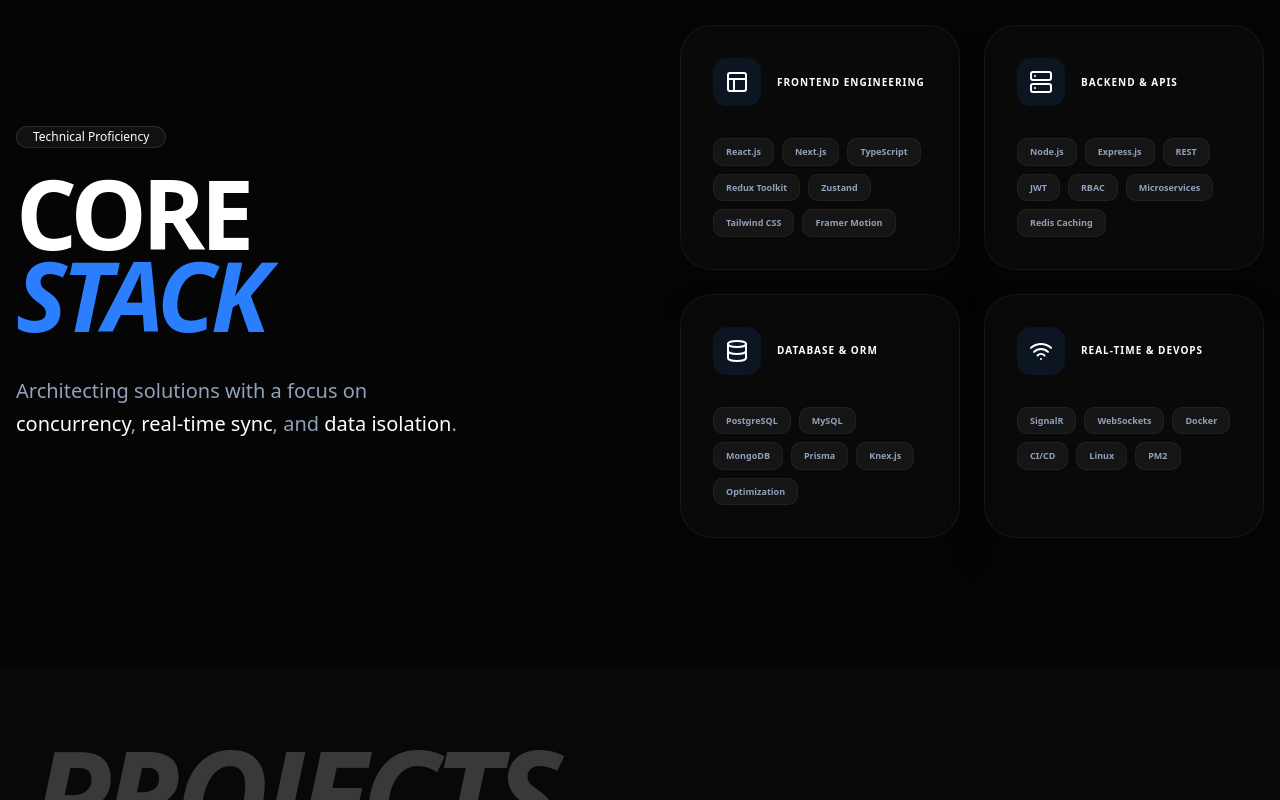
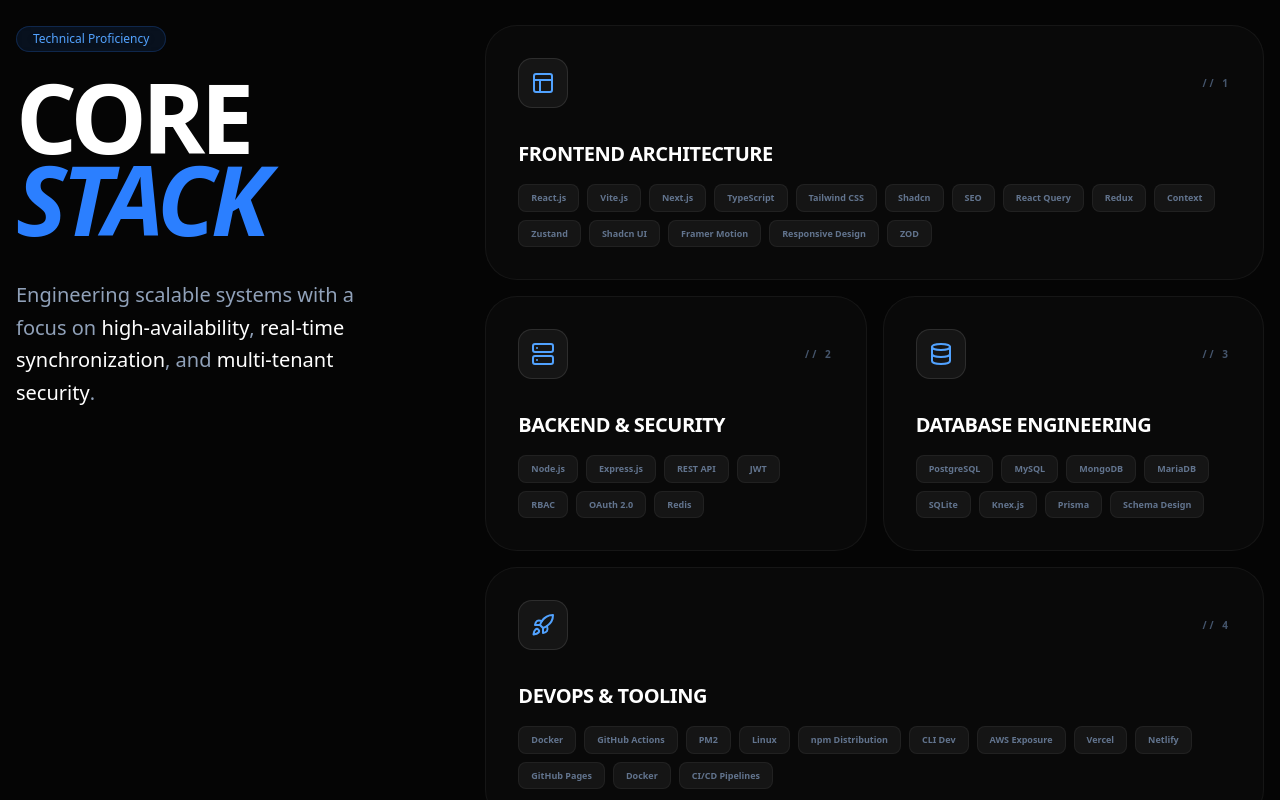
Before and after one commit to SuryaSankar99/ssurya-portfolio, a React (Vite) app: page / in a window 1280 px wide. Shown: the part 1440-2240 px from the top of the page. Built offline with nearby package versions, Linux system fonts and the light colour scheme.

Commit message:
refactor: update skill categories and enhance layout in portfolio

```diff
--- a/src/App.tsx
+++ b/src/App.tsx
@@ -19,10 +19,48 @@
 import { useEffect, useState } from "react";
 
 const skillCategories = [
-  { name: "Frontend Engineering", skills: ["React.js", "Next.js", "TypeScript", "Redux Toolkit", "Zustand", "Tailwind CSS", "Framer Motion"], icon: <Layout className="text-white" /> },
-  { name: "Backend & APIs", skills: ["Node.js", "Express.js", "REST", "JWT", "RBAC", "Microservices", "Redis Caching"], icon: <Server className="text-white" /> },
-  { name: "Database & ORM", skills: ["PostgreSQL", "MySQL", "MongoDB", "Prisma", "Knex.js", "Optimization"], icon: <Database className="text-white" /> },
-  { name: "Real-Time & DevOps", skills: ["SignalR", "WebSockets", "Docker", "CI/CD", "Linux", "PM2"], icon: <Wifi className="text-white" /> },
+  {
+    name: "Frontend Architecture",
+    skills: ["React.js", "Vite.js", "Next.js", "TypeScript", "Tailwind CSS", "Shadcn", "SEO", "React Query", "Redux", "Context", "Zustand", "Shadcn UI", "Framer Motion", "Responsive Design", "ZOD"],
+    icon: <Layout />,
+    span: "md:col-span-2",
+    description: "Building SEO-optimized, responsive interfaces with complex state management."
+  },
+  {
+    name: "Backend & Security",
+    skills: ["Node.js", "Express.js", "REST API", "JWT", "RBAC", "OAuth 2.0", "Redis"],
+    icon: <Server />,
+    span: "md:col-span-1",
+    description: "Secure, scalable API design with pattern-based architecture."
+  },
+  {
+    name: "Database Engineering",
+    skills: ["PostgreSQL", "MySQL", "MongoDB", "MariaDB", "SQLite", "Knex.js", "Prisma", "Schema Design"],
+    icon: <Database />,
+    span: "md:col-span-1",
+    description: "Specialized in database-per-tenant isolation and query optimization."
+  },
+    {
+    name: "DevOps & Tooling",
+    skills: ["Docker", "GitHub Actions", "PM2", "Linux", "npm Distribution", "CLI Dev", "AWS Exposure", "Vercel", "Netlify", "GitHub Pages", "Docker", "CI/CD Pipelines"],
+    icon: <Rocket />,
+    span: "md:col-span-2",
+    description: "Automating deployments and publishing open-source packages."
+  },
+  {
+    name: "Real-Time Systems",
+    skills: ["SignalR", "WebSockets", "Event-Driven Mail", "Streaming SDKs", "Concurreny", "Streaming"],
+    icon: <Wifi />,
+    span: "md:col-span-1",
+    description: "Handled 1,000+ concurrent users for chat and live IPTV synchronization."
+  },
+  {
+    name: "Architecture & QA",
+    skills: ["Microservices", "System Design", "Unit Testing (Jest)", "API Testing", "Agile", ],
+    icon: <Cpu />,
+    span: "md:col-span-1",
+    description: "End-to-end validation and modular service orchestration."
+  }
 ];
 
 const projects = [
@@ -30,7 +68,7 @@
     title: "Magma CMS",
     type: "Headless Platform",
     desc: "Multi-tenant headless CMS with database-per-tenant isolation, dynamic RBAC, and event-driven email workflows.",
-    tags: ["Next.js", "Node.js", "PostgreSQL", "Knex"],
+    tags: ["Next.js", "Node.js", "PostgreSQL", "Vercel"],
     color: "from-blue-600/20 to-cyan-600/20",
     accent: "bg-cyan-500",
     link: "https://magmacms.vercel.app/projects"
@@ -196,37 +234,74 @@
       </section>
 
       <section className="container mx-auto px-4 py-32 border-t border-white/5" id="corestack">
-        <div className="max-w-7xl mx-auto grid grid-cols-1 lg:grid-cols-2 gap-20 items-center">
-          <div>
-            <Badge className="bg-white/5 text-white border-white/10 mb-6 rounded-full px-4">Technical Proficiency</Badge>
+        <div className="max-w-7xl mx-auto flex flex-col lg:flex-row gap-20">
+          {/* Left Side: Sticky Header */}
+          <div className="lg:w-1/3 lg:sticky lg:top-32 h-fit">
+            <Badge className="bg-blue-500/10 text-blue-400 border-blue-500/20 mb-6 rounded-full px-4 py-1 backdrop-blur-md">
+              Technical Proficiency
+            </Badge>
             <h2 className="text-6xl md:text-8xl font-black tracking-tighter mb-10 leading-[0.85]">
               CORE <br /><span className="text-blue-500 italic">STACK</span>
             </h2>
-            <p className="text-slate-400 text-xl max-w-md font-light leading-relaxed">
-              Architecting solutions with a focus on <span className="text-white">concurrency</span>, <span className="text-white">real-time sync</span>, and <span className="text-white">data isolation</span>.
+            <p className="text-slate-400 text-xl font-light leading-relaxed">
+              Engineering scalable systems with a focus on <span className="text-white font-medium">high-availability</span>,
+              <span className="text-white font-medium"> real-time synchronization</span>, and
+              <span className="text-white font-medium"> multi-tenant security</span>.
             </p>
           </div>
-          <div className="grid grid-cols-1 sm:grid-cols-2 gap-6">
+
+          {/* Right Side: Bento Grid */}
+          <motion.div
+            initial="hidden"
+            whileInView="show"
+            viewport={{ once: true, margin: "-100px" }}
+            variants={{
+              hidden: { opacity: 0 },
+              show: { opacity: 1, transition: { staggerChildren: 0.1 } }
+            }}
+            className="lg:w-2/3 grid grid-cols-1 md:grid-cols-2 lg:grid-cols-2 gap-4"
+          >
             {skillCategories.map((cat, i) => (
               <motion.div
                 key={i}
-                whileHover={{ scale: 1.02 }}
-                className="p-8 rounded-[2rem] bg-white/2 border border-white/5 hover:border-blue-500/50 transition-all group shadow-2xl"
+                variants={{
+                  hidden: { y: 20, opacity: 0 },
+                  show: { y: 0, opacity: 1 }
+                }}
+                className={`group relative p-8 rounded-[2rem] bg-white/2 border border-white/5 hover:border-blue-500/50 transition-all duration-500 overflow-hidden ${cat.span}`}
               >
-                <div className="flex items-center gap-4 mb-8">
-                  <div className="p-3 rounded-xl bg-blue-500/10 text-blue-500">{cat.icon}</div>
-                  <span className="font-black text-[10px] uppercase tracking-widest">{cat.name}</span>
-                </div>
-                <div className="flex flex-wrap gap-2">
-                  {cat.skills.map(s => (
-                    <span key={s} className="text-[9px] font-bold px-3 py-1.5 bg-white/5 rounded-lg text-slate-400 border border-white/5 group-hover:border-white/10 transition-colors">
-                      {s}
-                    </span>
-                  ))}
+                <div className="absolute inset-0 bg-linear-to-br from-blue-500/20 via-transparent to-purple-500/20 opacity-0 group-hover:opacity-100 transition-opacity duration-500" />
+
+                <div className="relative z-10 h-full flex flex-col justify-between">
+                  <div>
+                    <div className="flex items-center justify-between mb-8">
+                      <div className="p-3 rounded-xl bg-white/5 border border-white/10 text-blue-400 group-hover:scale-110 group-hover:bg-blue-500 group-hover:text-white transition-all duration-500">
+                        {cat.icon}
+                      </div>
+                      <span className="text-[10px] font-black uppercase tracking-[0.3em] text-slate-600">
+                  // {i + 1}
+                      </span>
+                    </div>
+
+                    <h3 className="text-xl font-bold uppercase tracking-tight mb-4 group-hover:text-blue-400 transition-colors">
+                      {cat.name}
+                    </h3>
+                  </div>
+
+                  <div className="flex flex-wrap gap-2 mt-auto">
+                    {cat.skills.map((s) => (
+                      <span
+                        key={s}
+                        className="text-[9px] font-bold px-3 py-1.5 bg-white/5 rounded-md text-slate-500 border border-white/5 group-hover:border-blue-500/20 group-hover:text-slate-300 transition-all"
+                      >
+                        {s}
+                      </span>
+                    ))}
+                  </div>
                 </div>
               </motion.div>
             ))}
-          </div>
+          </motion.div>
         </div>
       </section>
 
@@ -294,7 +369,7 @@
               company="Pranati Technologies"
               date="2025 - PRESENT"
               isLatest
-              desc="Leading the development of multi-tenant architectures and IPTV streaming cores. Specializing in .NET/SignalR real-time synchronization and high-performance Next.js interfaces."
+              desc="Leading the development of multi-tenant architectures. Managed full-lifecycle deployments using AWS (EC2/S3) for heavy lifting and Vercel for frontend edge performance. Automated delivery via GitHub Actions."
             />
             <TimelineItem
               role="Junior Software Engineer"
```
